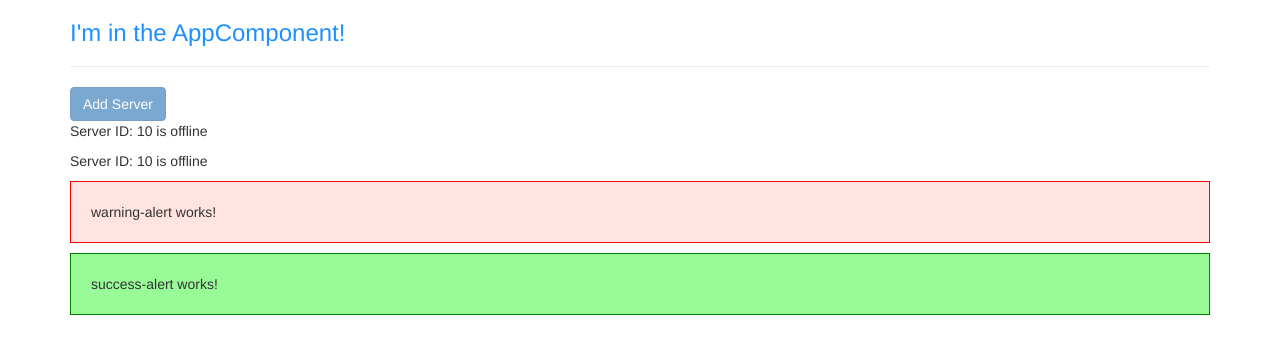
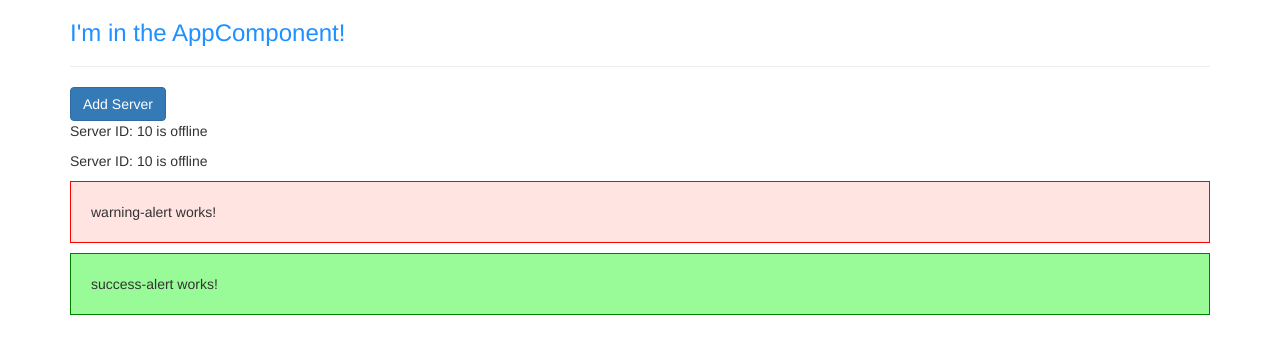
Before and after one commit to Jackson-Calixto/Angular-TheCompleteGuide, an Angular app in the folder my-first-app/: page / in a window 1280 px wide. Shown: the top 354 px of the page. Built offline with nearby package versions, Linux system fonts and the light colour scheme.

Commit message:
Property Binding

```diff
--- a/my-first-app/src/app/servers/servers.component.html
+++ b/my-first-app/src/app/servers/servers.component.html
@@ -1,4 +1,4 @@
 <!DOCTYPE html>
-<button class="btn btn-primary" [disabled]="true">Add Server</button>
+<button class="btn btn-primary" [disabled]="!allowNewServer">Add Server</button>
 <app-server></app-server>
 <app-server></app-server>
```
